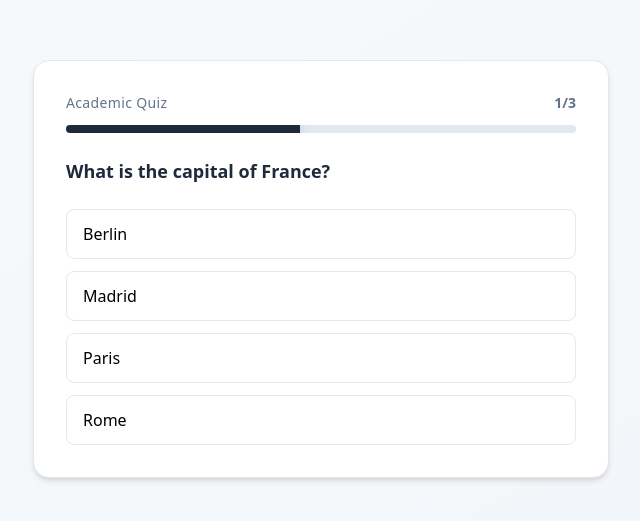
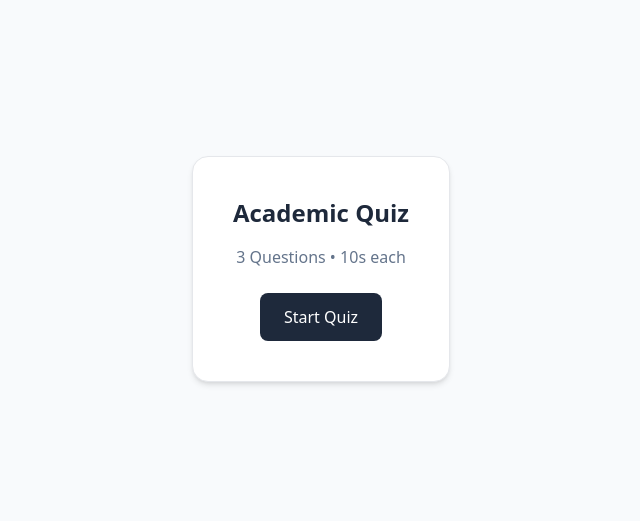
Before and after one commit to phoenix-21/uog-quiz-prep, a Next.js app: page / in a window 1280 px wide. Shown: the part 131-652 px from the top of the page, without its empty margins (319-959 px from the left). Built offline with nearby package versions, Linux system fonts and the light colour scheme.

Commit message:
Update page.js

```diff
--- a/app/page.js
+++ b/app/page.js
@@ -5,6 +5,7 @@ import QUESTIONS from "../data/questions.json";
 const TIME_PER_QUESTION = 10;
 
 export default function QuizPage() {
+  const [started, setStarted] = useState(false); // 🔥 NEW
   const [current, setCurrent] = useState(0);
   const [time, setTime] = useState(TIME_PER_QUESTION);
   const [answers, setAnswers] = useState([]);
@@ -12,7 +13,10 @@ export default function QuizPage() {
   const total = QUESTIONS.length;
   const q = QUESTIONS[current];
 
+  // Timer only runs AFTER quiz starts
   useEffect(() => {
+    if (!started) return;
+
     if (time === 0) {
       nextQuestion(null);
       return;
@@ -23,7 +27,7 @@ export default function QuizPage() {
     }, 1000);
 
     return () => clearTimeout(timer);
-  }, [time]);
+  }, [time, started]);
 
   const nextQuestion = (selected) => {
     setAnswers([...answers, selected]);
@@ -48,27 +52,53 @@ export default function QuizPage() {
 
   const progress = ((TIME_PER_QUESTION - time) / TIME_PER_QUESTION) * 100;
 
+  // 🔴 START SCREEN
+  if (!started) {
+    return (
+      <div className="min-h-screen flex items-center justify-center bg-slate-50">
+        <div className="bg-white p-10 rounded-2xl shadow-md text-center border fade-in">
+
+          <h1 className="text-2xl font-semibold mb-4 text-slate-800">
+            Academic Quiz
+          </h1>
+
+          <p className="text-slate-500 mb-6">
+            {total} Questions • {TIME_PER_QUESTION}s each
+          </p>
+
+          <button
+            onClick={() => setStarted(true)}
+            className="px-6 py-3 bg-slate-800 text-white rounded-lg hover:bg-black transition"
+          >
+            Start Quiz
+          </button>
+        </div>
+      </div>
+    );
+  }
+
+  // 🟢 QUIZ SCREEN
   return (
-    <div className="min-h-screen flex items-center justify-center px-4 bg-gradient-to-br from-slate-50 to-slate-100">
+    <div className="min-h-screen flex items-center justify-center px-4 bg-slate-50">
 
       <div className="w-full max-w-xl bg-white p-8 rounded-2xl shadow-md border fade-in">
 
         {/* Header */}
-        <div className="flex justify-between items-center mb-3 text-sm text-slate-500">
-          <span className="font-medium tracking-wide">Academic Quiz</span>
-          <span className="font-semibold">{current + 1}/{total}</span>
+        <div className="flex justify-between text-sm text-slate-500 mb-2">
+          <span>Question</span>
+          <span>{current + 1}/{total}</span>
         </div>
 
         {/* Timer */}
         <div className="w-full h-2 bg-slate-200 rounded overflow-hidden mb-6">
           <div
-            className="h-full bg-slate-800 timer-bar"
+            className="h-full bg-slate-800 transition-all duration-1000 linear"
             style={{ width: `${progress}%` }}
           />
         </div>
 
         {/* Question */}
-        <h2 className="text-lg font-semibold mb-6 text-slate-800 fade-in">
+        <h2 className="text-lg font-semibold mb-6 text-slate-800">
           {q.question}
         </h2>
 
@@ -78,7 +108,7 @@ export default function QuizPage() {
             <button
               key={index}
               onClick={() => nextQuestion(opt)}
-              className="option-btn w-full text-left px-4 py-3 border border-slate-200 rounded-lg bg-white hover:bg-slate-800 hover:text-white"
+              className="w-full text-left px-4 py-3 border rounded-lg hover:bg-slate-800 hover:text-white transition"
             >
               {opt}
             </button>
```
